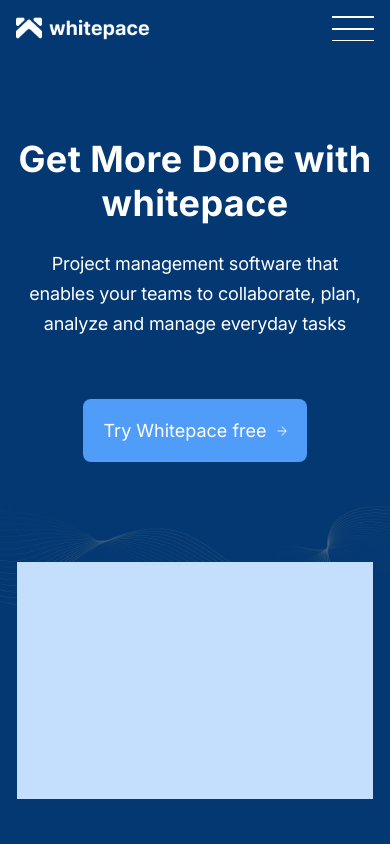
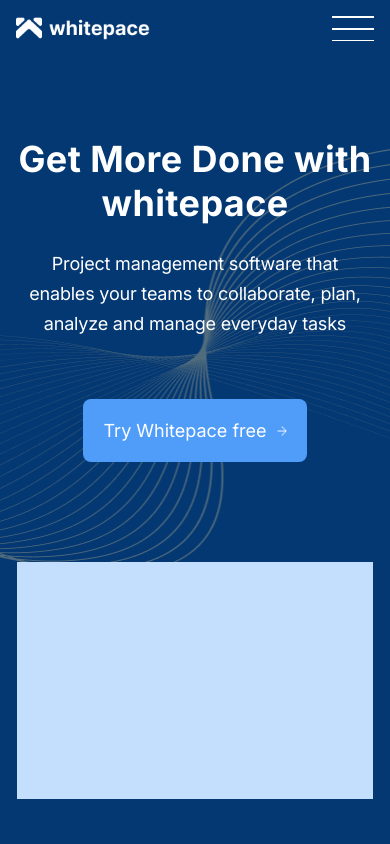
Before and after one commit to nikolai-dimitrov/Figma-Designs-Implementation, a website built with Vite: page Figma-Designs/Whitepace-Landing-Page/index.html in a window 390 px wide. Shown: the top 844 px of the page. Built offline with nearby package versions, Linux system fonts and the light colour scheme.

Commit message:
whitepace/style: change background img size in hero section and remove work section background img

```diff
--- a/Figma-Designs/Whitepace-Landing-Page/public/css/home.css
+++ b/Figma-Designs/Whitepace-Landing-Page/public/css/home.css
@@ -1904,6 +1904,11 @@ footer .social-media-icons-container {
 	}
 
 	/* hero */
+	.hero {
+		background-size: initial;
+		background-position: 92% 29%;
+	}
+
 	.hero .section-content-wrapper {
 		padding: 80px 17px 80px 17px;
 	}
@@ -1994,6 +1999,7 @@ footer .social-media-icons-container {
 	/* work */
 	.work {
 		padding: 100px 0px 140px 0;
+		background-image: unset;
 	}
 
 	.work .section-content-wrapper {
```
